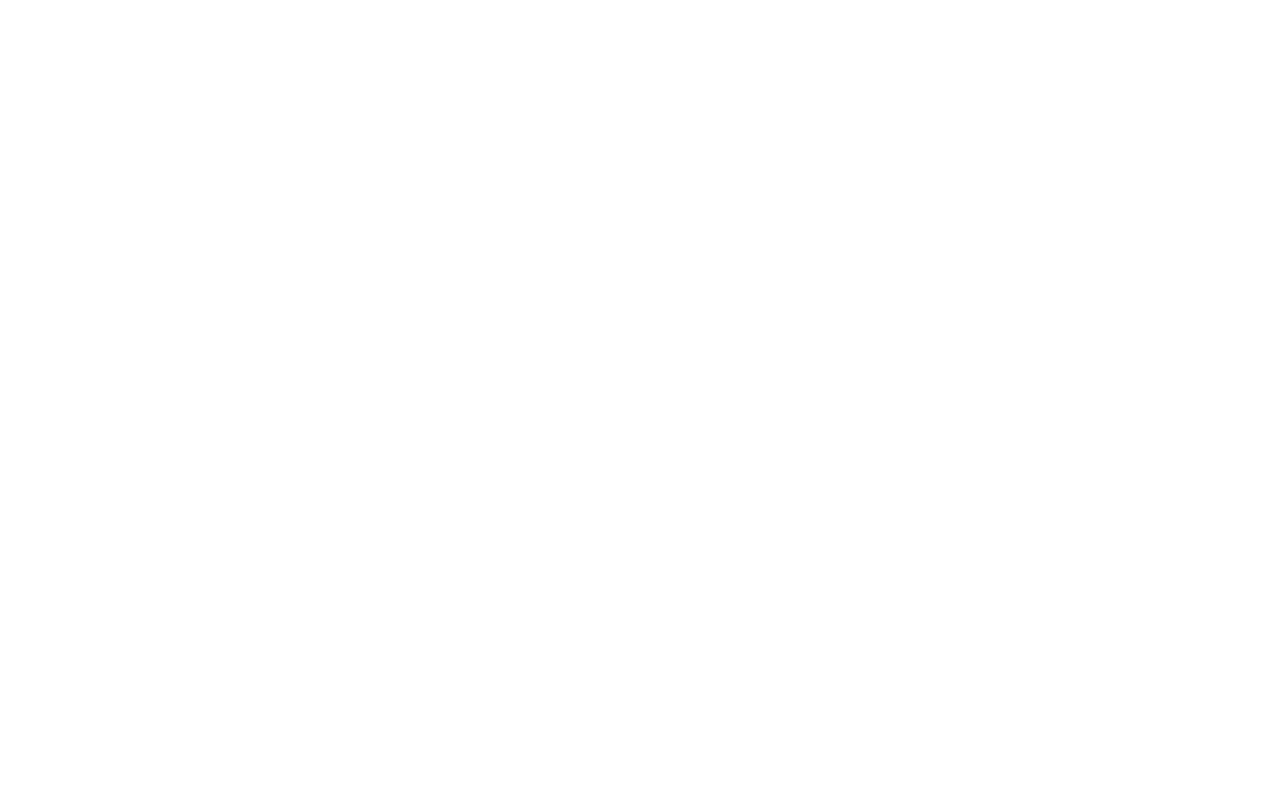
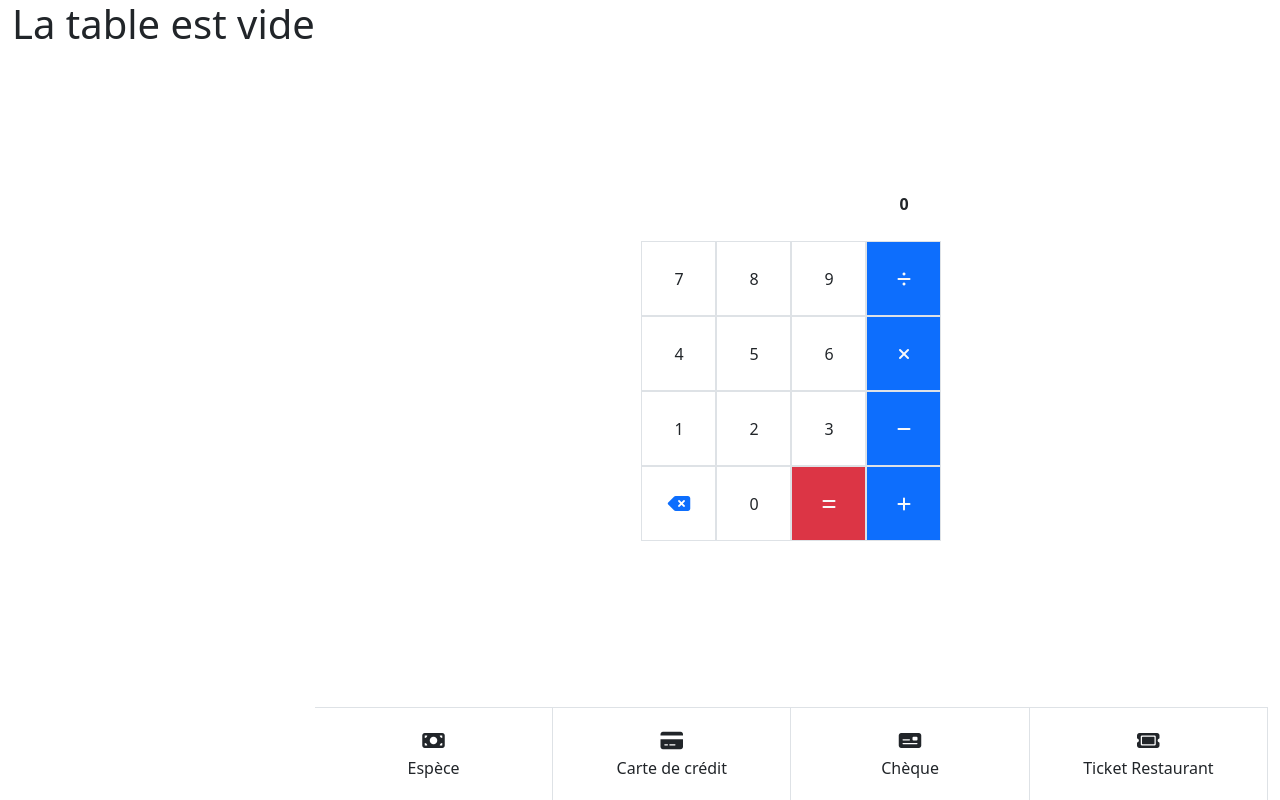
Before and after one commit to dphiane/react_addition, a React (Vite) app: page /payment in a window 1280 px wide. Before the commit this address had no page. Built offline with nearby package versions, Linux system fonts and the light colour scheme.

Commit message:
calculator for payment

```diff
--- /dev/null
+++ b/src/components/calculator.tsx
@@ -0,0 +1,96 @@
+import React, { Component, useState } from "react";
+
+const Calculator = () => {
+  const [ calcul, setCalcul ] = useState("0");
+  const operator = [ '+', '-', '/', '*' ];
+  const [ reset, setReset ] = useState(false); // Ajoutez reset au state
+
+  function handleInput(input: string) {
+    const operatorCount = calcul.split('').filter(char => operator.includes(char)).length;
+
+    // Vérifiez si un opérateur est déjà présent et que l'entrée est également un opérateur
+    if (operatorCount >= 1 && operator.includes(input)) {
+      return;
+    }
+
+    // Vérifiez si vous devez réinitialiser la valeur de calcul
+    if (reset || calcul === '0') {
+      setCalcul(input);
+      setReset(false);
+    } else {
+      // Concaténez l'entrée à la valeur existante de calcul
+      setCalcul(calcul + input);
+    }
+  }
+
+
+  function remove() {
+    setCalcul(calcul.slice(0, -1));
+  }
+
+  function evaluate() {
+    const result = eval(calcul).toFixed(2); // Utiliser la fonction eval pour évaluer l'expression
+    setCalcul(result.toString());
+    setReset(true)
+  }
+  return (
+
+    <div className="flex-grow-1 d-flex flex-column justify-content-between">
+      <div>
+      </div>
+
+      <div className="calculator-container d-flex flex-column justify-content-center align-items-center">
+        <div className="row">
+          <div className="calculator-case"></div>
+          <div className="calculator-case"></div>
+          <div className="calculator-case"></div>
+          <div className="calculator-case"><span className="fw-bold">{calcul}</span></div>
+        </div>
+        <div className="row">
+          <div className="calculator-case border" onClick={() => handleInput('7')}>7</div>
+          <div className="calculator-case border" onClick={() => handleInput('8')}>8</div>
+          <div className="calculator-case border" onClick={() => handleInput('9')}>9</div>
+          <div className="calculator-case bg-primary text-light border" onClick={() => handleInput('/')}><i className="fa-solid fa-divide"></i></div>
+        </div>
+        <div className="row">
+          <div className="calculator-case border" onClick={() => handleInput('4')}>4</div>
+          <div className="calculator-case border" onClick={() => handleInput('5')}>5</div>
+          <div className="calculator-case border" onClick={() => handleInput('6')}>6</div>
+          <div className="calculator-case bg-primary text-light border" onClick={() => handleInput("*")}><i className="fa-solid fa-xmark"></i></div>
+        </div>
+        <div className="row">
+          <div className="calculator-case border" onClick={() => handleInput('1')}>1</div>
+          <div className="calculator-case border" onClick={() => handleInput('2')}>2</div>
+          <div className="calculator-case border" onClick={() => handleInput('3')}>3</div>
+          <div className="calculator-case bg-primary text-light border" onClick={() => handleInput('-')}><i className="fa-solid fa-minus"></i></div>
+        </div>
+        <div className="row">
+          <div className="calculator-case border" onClick={() => remove()}><i className="fa-solid fa-lg fa-delete-left text-primary"></i></div>
+          <div className="calculator-case border" onClick={() => handleInput('0')}>0</div>
+          <div className="calculator-case border bg-danger" onClick={() => evaluate()}><i className="fa-solid fa-equals text-light "></i></div>
+          <div className="calculator-case bg-primary text-light border" onClick={() => handleInput('+')}><i className="fa-solid fa-plus"></i></div>
+        </div>
+      </div>
+      <div className="d-flex justify-content-between border-top">
+        <div className="payment-case border-end">
+          <p className="m-0 text-center"><i className="fa-solid fa-lg fa-money-bill"></i></p>
+          <p className="mt-1 mb-0 text-center">Espèce</p>
+        </div>
+        <div className="payment-case border-end">
+          <p className="m-0 text-center"><i className="fa-solid fa-lg fa-credit-card"></i></p>
+          <p className="mt-1 mb-0 text-center">Carte de crédit</p>
+        </div>
+        <div className="payment-case border-end">
+          <p className="m-0 text-center"><i className="fa-solid fa-lg fa-money-check"></i></p>
+          <p className="mt-1 mb-0 text-center">Chèque</p>
+        </div>
+        <div className="payment-case border-end">
+          <p className="m-0 text-center"><i className="fa-solid fa-lg  fa-ticket"></i></p>
+          <p className="mt-1 mb-0 text-center">Ticket Restaurant</p>
+        </div>
+      </div>
+    </div>
+  )
+}
+
+export default Calculator;
--- /dev/null
+++ b/src/components/cart.tsx
@@ -0,0 +1,68 @@
+import React from "react";
+import { Link } from "react-router-dom";
+import { calculateTotalPrice, calculateTotalTVA } from "../functions/cart";
+
+// Define interface for the structure of cart items
+interface CartItem {
+  quantity: number;
+  price: number;
+}
+
+const Cart = () => {
+  const selectTable = localStorage.getItem("selectTable");
+  let cart: { [key: string]: CartItem } = {}; // Define type for cart object
+
+  if (selectTable) {
+    const cartData = localStorage.getItem(selectTable);
+    if (cartData) {
+      cart = JSON.parse(cartData);
+    }
+  }
+
+  return (
+    <>
+      {selectTable && Object.keys(cart).length > 0 ? (
+        <div className="d-flex flex-column flex-grow-1 justify-content-between border-end">
+          <div>
+            <div className="d-flex flex-column">
+                <p className="fw-bold">Table {parseInt(selectTable.split("_")[1])}</p>
+              <p className="text-center">
+                {Object.keys(cart).length} article
+                {Object.keys(cart).length > 1 ? "s" : ""}
+              </p>
+              <hr />
+            </div>
+            <div>
+              <ul>
+                {Object.entries(cart).map(([product, { quantity, price }]) => (
+                  <li className="edit-product position-relative" key={product}>
+                    <span className="span-text">{quantity} x {product}</span>
+                    <span className="position-absolute end-0 me-2">{price * quantity} €</span>
+                  </li>
+                ))}
+              </ul>
+            </div>
+          </div>
+          <div>
+            <p className="position-relative m-0">
+              TVA <span className="position-absolute end-0 me-2">{calculateTotalTVA(cart)} €</span>
+            </p>
+            <p className="position-relative m-0">
+              Total HT <span className="position-absolute end-0 me-2">{(calculateTotalPrice(cart) - calculateTotalTVA(cart)).toFixed(2)} €</span>
+            </p>
+            <p className="fw-bold position-relative m-0">
+              Total <span className="position-absolute end-0 me-2">{calculateTotalPrice(cart)} €</span>
+            </p>
+            <div className="bg-primary text-light text-center fw-bold p-2">
+              <Link to="/">Retour</Link>
+            </div>
+          </div>
+        </div>
+      ) : (
+        <h1>La table est vide</h1>
+      )}
+    </>
+  );
+};
+
+export default Cart;
--- a/src/components/carts.tsx
+++ b/src/components/carts.tsx
@@ -2,6 +2,7 @@
 import { Link } from 'react-router-dom';
 import { Modal, Button } from 'react-bootstrap';
 import Menu from './menu';
+import { calculateTotalPrice , calculateTotalTVA } from '../functions/cart';
 
 export interface CartProps {
   cart: { [ key: string ]: { quantity: number; price: number; tva: number } };
@@ -16,7 +17,7 @@
   tva: number
 }
 
-const Cart: React.FC<CartProps> = ({ cart, initialQuantity, updateQuantity, onTableSelect }) => {
+const Carts: React.FC<CartProps> = ({ cart, initialQuantity, updateQuantity, onTableSelect }) => {
   const [ showModal, setShowModal ] = useState(false);
   const [ selectedProduct, setSelectedProduct ] = useState<string | null>(null);
   const [ quantity, setQuantity ] = useState(initialQuantity);
@@ -70,21 +71,6 @@
     }
   };
 
-  const calculateTotalPrice = () => {
-    let totalPrice = 0;
-    Object.values(cart).forEach(item => {
-      totalPrice += item.quantity * item.price;
-    });
-    return totalPrice;
-  };
-
-  const calculateTotalTVA = () => {
-    let total = 0;
-    Object.values(cart).forEach(item => {
-      total += item.quantity * (item.price / (1 + item.tva));
-    });
-    return parseFloat(total.toFixed(2));
-  };
 
   return (
     <div className="d-flex flex-column flex-grow-1 justify-content-between">
@@ -105,11 +91,11 @@
         </div>
       </div>
       <div>
-        <p className='position-relative m-0'>TVA <span className='position-absolute end-0 me-2'>{calculateTotalTVA()} €</span></p>
-        <p className='position-relative m-0'>Total HT <span className='position-absolute end-0 me-2'>{(calculateTotalPrice() - calculateTotalTVA()).toFixed(2)} €</span></p>
-        <p className='fw-bold position-relative m-0'>Total <span className='position-absolute end-0 me-2'>{calculateTotalPrice()} €</span></p>
+        <p className='position-relative m-0'>TVA <span className='position-absolute end-0 me-2'>{calculateTotalTVA(cart)} €</span></p>
+        <p className='position-relative m-0'>Total HT <span className='position-absolute end-0 me-2'>{(calculateTotalPrice(cart) - calculateTotalTVA(cart)).toFixed(2)} €</span></p>
+        <p className='fw-bold position-relative m-0'>Total <span className='position-absolute end-0 me-2'>{calculateTotalPrice(cart)} €</span></p>
         <div className="bg-primary text-light text-center fw-bold p-2">
-          <Link to="/paid">Payer</Link>
+          <Link to="/payment">Payer</Link>
         </div>
       </div>
 
@@ -149,4 +135,4 @@
   );
 };
 
-export default Cart;
+export default Carts;
--- /dev/null
+++ b/src/components/payment.tsx
@@ -0,0 +1,13 @@
+import React from "react";
+import Cart from "./cart";
+import Calculator from './calculator';
+const Payment= ()=>{
+return(
+    <div className="container-fluid d-flex vh-100">
+    <Cart></Cart>
+    <Calculator></Calculator>
+    </div>
+)
+}
+
+export default Payment;
--- /dev/null
+++ b/src/functions/cart.jsx
@@ -0,0 +1,15 @@
+export function calculateTotalPrice (cart){
+    let totalPrice = 0;
+    Object.values(cart).forEach(item => {
+      totalPrice += item.quantity * item.price;
+    });
+    return totalPrice;
+  };
+
+ export function calculateTotalTVA(cart){
+    let total = 0;
+    Object.values(cart).forEach(item => {
+      total += item.quantity * (item.price / (1 + item.tva));
+    });
+    return parseFloat(total.toFixed(2));
+  };
--- a/src/main.jsx
+++ b/src/main.jsx
@@ -5,6 +5,7 @@
 
 import Command from "./components/command";
 import LoginForm from "./components/login";
+import Payment from "./components/payment";
 
 ReactDOM.createRoot(document.getElementById("root")).render(
     <React.StrictMode>
@@ -12,6 +13,7 @@
             <Routes>
                 <Route path="/" element={<Command/>}></Route>
                 <Route path="/login" element={<LoginForm />}></Route>
+                <Route path="/payment" element={<Payment></Payment>}></Route>
             </Routes>
         </BrowserRouter>
     </React.StrictMode>
--- a/src/styles/index.scss
+++ b/src/styles/index.scss
@@ -86,3 +86,17 @@
     text-overflow: ellipsis; /* Affiche une ellipse (...) pour indiquer le texte coupé */
   }
 }
+
+.calculator-case{
+width: 75px;
+height: 75px;
+display: flex;
+align-items: center;
+justify-content: center;
+}
+
+.payment-case{
+  width: 100%;
+  border-right: 1px;
+  padding: 20px;
+}
```
Also changed, not shown: src/styles/index.css, 1 other file (tests, documents, lock files or other folders).
